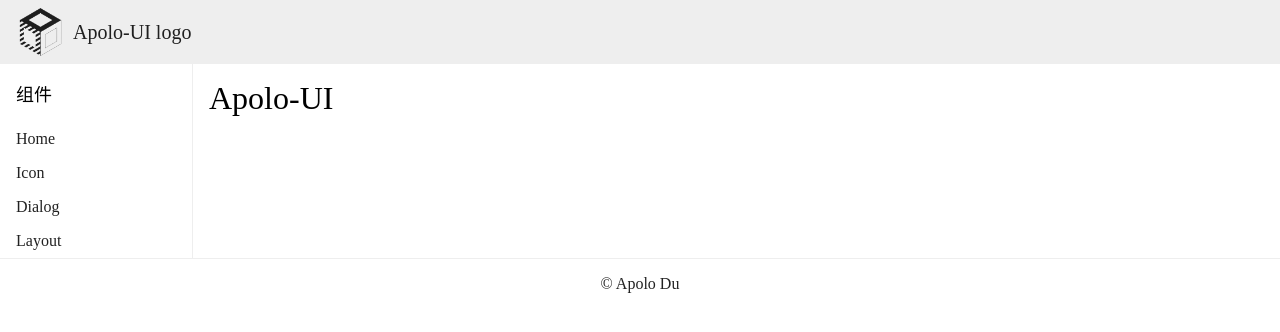
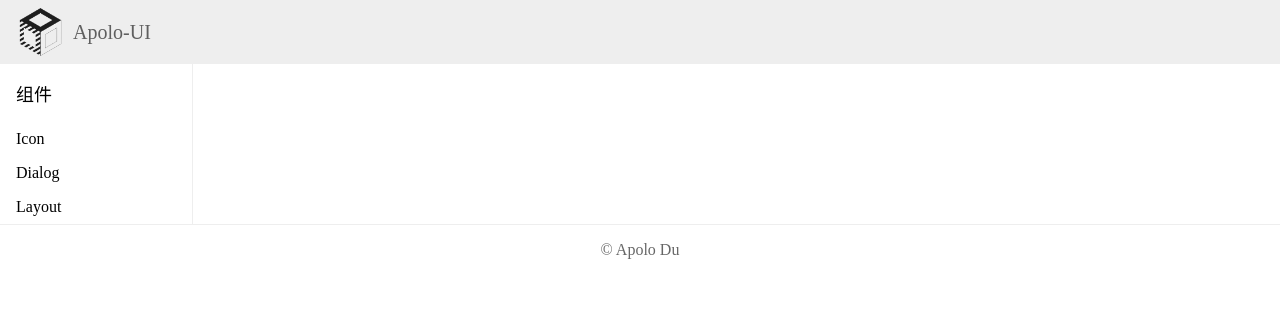
Before and after one commit to dudueasy/Apolo-UI, a React app: page / in a window 1280 px wide. Built offline with nearby package versions, Linux system fonts and the light colour scheme.

Commit message:
feat: modify example page & style
x

```diff
--- a/example.scss
+++ b/example.scss
@@ -2,8 +2,9 @@
 
 h1, h2, h3, h4, h5, h6 { font-weight: normal; }
 $padding: 16px;
-$primary-color: rgba(0,0,0,0.87);
+$primary-color: rgba(0,0,0,0.6);
 $border-color: #eee;
+$background-color: rgba(0,0,0,0.6);
 
 *::after{box-sizing: border-box }
 *::before{box-sizing: border-box }
@@ -50,12 +51,22 @@ a{
     font-size: 18px;
   }
   ul {
-    padding: 0 $padding;
     min-width: 12em;
     > li{
-      padding: 8px 0;
       a {
-        color: $primary-color;
+        padding: 8px $padding;
+        color:black;
+        display: block;
+
+        &:hover{
+          color: $primary-color;
+        }
+
+        &.active{
+          background: darken($background-color, 20%);
+          color:#eee;
+          border-right: 3px solid #000;
+        }
       }
     }
   }
--- a/example.tsx
+++ b/example.tsx
@@ -1,6 +1,6 @@
 import React from 'react';
 import ReactDOM from 'react-dom';
-import {HashRouter as Router, Switch, Route, Link} from 'react-router-dom';
+import {HashRouter as Router, Switch, Route, NavLink} from 'react-router-dom';
 import IconExample from './lib/icon/icon.example';
 import DialogExample from './lib/dialog/dialog.example';
 import LayoutExample from './lib/layout/layout.example';
@@ -8,33 +8,25 @@ import {Layout, Header, Content, Sider, Footer} from './lib/layout/layout';
 import './example.scss'
 import logo from './logo.png';
 
-console.log(logo)
-// import logo from './'
-
-void 'examples 不要改动这一行代码！'; // tslint:disable-line
-
 interface routerMatch {
   [key: string]: any
 }
 
 const Home = () => (
-  <Layout className={"site-page"}>
+  <Layout className={'site-page'}>
     <Header className={'site-header'}>
       <div className={'logo'}>
         <img src={logo} alt="" height={48}/>
-        <span> Apolo-UI logo </span>
+        <span> Apolo-UI </span>
       </div>
     </Header>
-    <Layout
-      // style={{background: 'rgba(0,0,0,0.1)'}}
-    >
+    <Layout >
       <Sider className={'site-sider'}>
         <h2>组件</h2>
         <ul>
-          <li><Link to="/"> Home </Link></li>
-          <li><Link to="/icon"> Icon </Link></li>
-          <li><Link to="/dialog"> Dialog </Link></li>
-          <li><Link to="/layout"> Layout </Link></li>
+          <li><NavLink to="/icon"> Icon </NavLink></li>
+          <li><NavLink to="/dialog"> Dialog </NavLink></li>
+          <li><NavLink to="/layout"> Layout </NavLink></li>
         </ul>
       </Sider>
       <Layout>
@@ -43,14 +35,13 @@ const Home = () => (
             <Route path="/icon" component={IconExample}/>
             <Route path="/dialog" component={DialogExample}/>
             <Route path="/layout" component={LayoutExample}/>
-            <Route path="/" component={()=><h1>Apolo-UI</h1>}/>
           </Switch>
         </Content>
       </Layout>
     </Layout>
-      <Footer className={"site-footer"}>
-        &copy; Apolo Du
-      </Footer>
+    <Footer className={'site-footer'}>
+      &copy; Apolo Du
+    </Footer>
   </Layout>
 );
 
```
